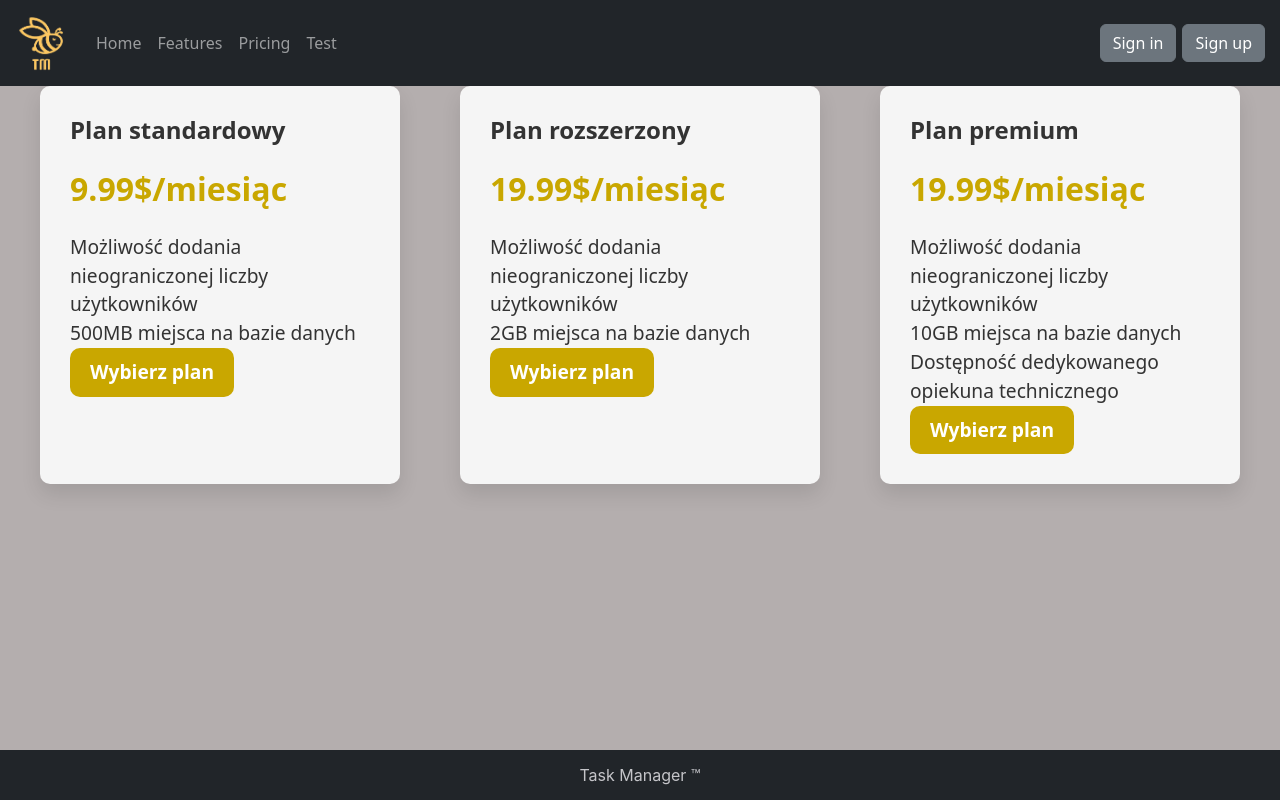
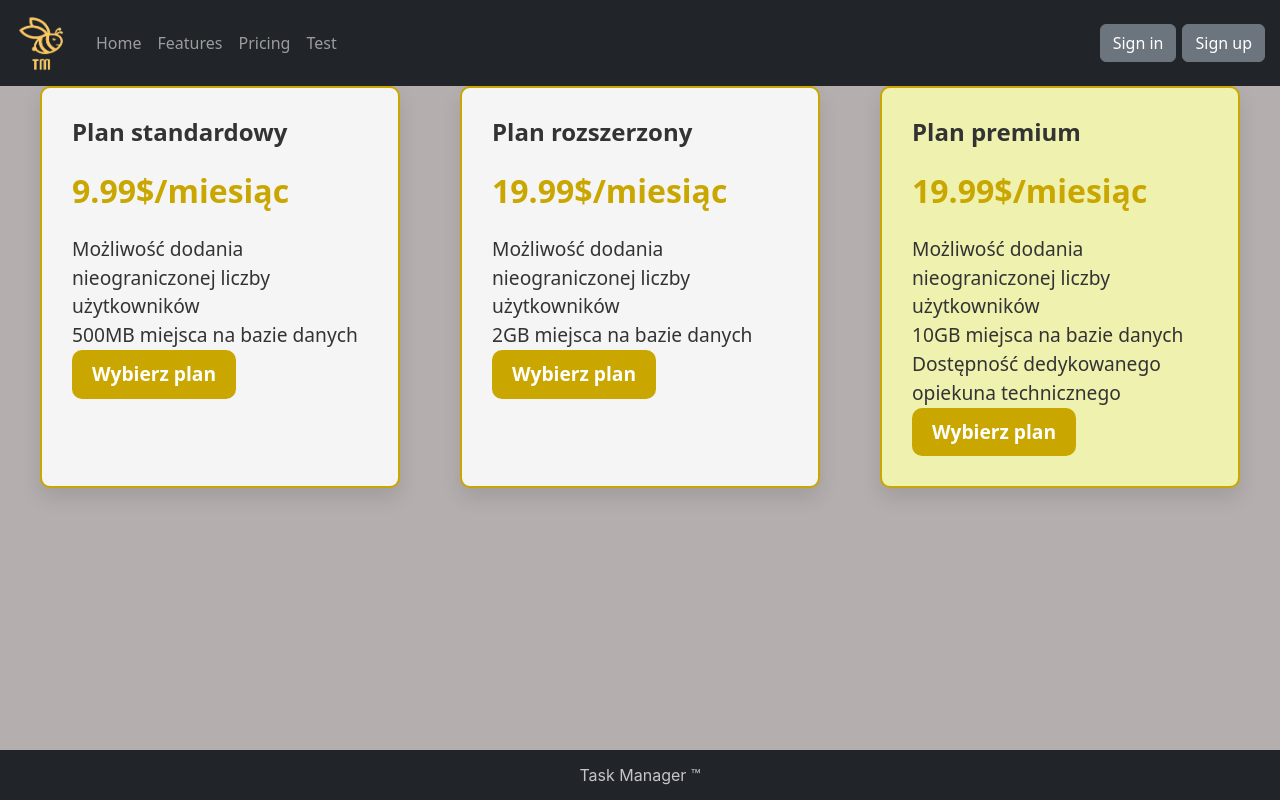
Before and after one commit to Lukang11/PRO-project, a React (Create React App) app in the folder Task-manager/task-manager/: page /pricing in a window 1280 px wide. Built offline with nearby package versions, Linux system fonts and the light colour scheme.

Commit message:
Pricing css done
Done Pricing style

```diff
--- a/Task-manager/task-manager/src/Pricing/Pricing.css
+++ b/Task-manager/task-manager/src/Pricing/Pricing.css
@@ -1,4 +1,5 @@
 .pricing {
+  padding-top: 30px;
   text-align: center;
   padding: 50px 0;
 }
@@ -25,11 +26,12 @@ h1 {
   width: 30%;
   box-shadow: 0px 10px 20px rgba(0, 0, 0, 0.1);
   transition: all 0.3s ease-in-out;
+  border: 2px solid #c9a700;
 }
 
 .pricing-card:hover {
   box-shadow: 0px 20px 40px rgba(0, 0, 0, 0.2);
-  transform: translateY(-10px);
+  transform: translateY(10px);
 }
 
 .pricing-card h2 {
@@ -69,3 +71,19 @@ h1 {
 .pricing-card button:hover {
   background: #333333;
 }
+
+.pricing-card:first-child {
+  /* Change background color for standard plan */
+  background-color: #f5f5f5;
+}
+
+.pricing-card:nth-child(2) {
+  /* Change background color for extended plan */
+  background-color: #f5f5f5;
+}
+
+.pricing-card:last-child {
+  /* Change background color to highlight the premium plan */
+  background-color: #eff1af;
+  color: #ffffff;
+}
```
